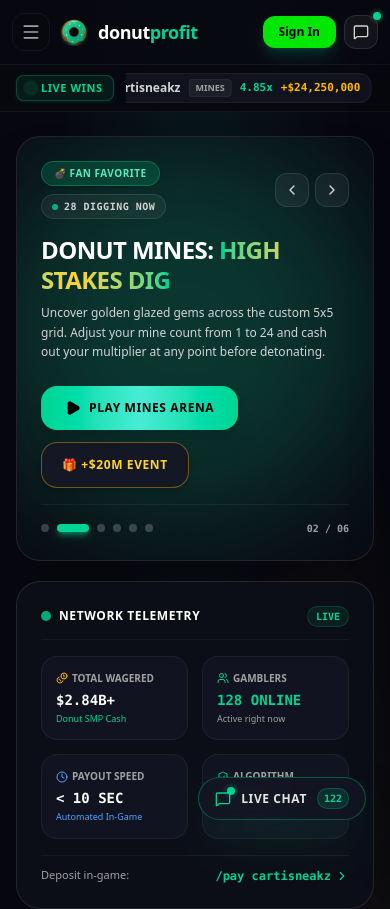
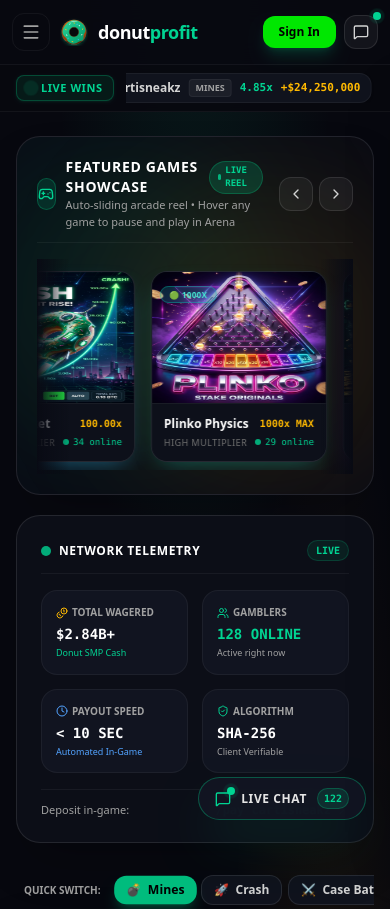
Before and after one commit to discordlarp/donutprofit, a Next.js app: page / in a window 390 px wide. Shown: the top 909 px of the page. Built offline with nearby package versions, Linux system fonts and the light colour scheme; grey boxes are pictures that could not be loaded.

Commit message:
Convert showcase to continuous sliding game reel and remove rakeback completely

```diff
--- a/src/app/globals.css
+++ b/src/app/globals.css
@@ -131,3 +131,21 @@ button:hover {
 .animate-marquee:hover {
   animation-play-state: paused;
 }
+
+/* Continuous Sliding Game Showcase Reel */
+@keyframes showcaseSlide {
+  0% { transform: translateX(0%); }
+  100% { transform: translateX(-50%); }
+}
+
+.animate-showcase-slide {
+  display: flex;
+  width: max-content;
+  animation: showcaseSlide 32s linear infinite;
+  will-change: transform;
+}
+
+.animate-showcase-slide:hover,
+.hover\:pause:hover {
+  animation-play-state: paused !important;
+}
--- a/src/components/Footer.tsx
+++ b/src/components/Footer.tsx
@@ -32,7 +32,7 @@ export default function Footer() {
             <ul className="flex flex-col gap-2 text-xs">
               <li><Link href="/" className="hover:text-emerald-400 transition">Casino Games</Link></li>
               <li><Link href="/profile" className="hover:text-emerald-400 transition">Donut Stake Profile</Link></li>
-              <li><Link href="/profile?tab=vip" className="hover:text-amber-400 transition text-amber-300 font-bold">VIP Club & Rakeback</Link></li>
+              <li><Link href="/profile?tab=vip" className="hover:text-amber-400 transition text-amber-300 font-bold">VIP Club & Perks</Link></li>
               <li><Link href="/referral" className="hover:text-amber-400 transition">20M Referral Bonus</Link></li>
               <li><Link href="/deposit" className="hover:text-emerald-400 transition">Deposit In-Game Currency</Link></li>
               <li><Link href="/withdraw" className="hover:text-amber-400 transition">Withdrawal Requests</Link></li>
--- a/src/components/GamesSidebar.tsx
+++ b/src/components/GamesSidebar.tsx
@@ -146,7 +146,7 @@ export default function GamesSidebar({ activeGame, onSelectGame }: GamesSidebarP
               </div>
               {!isSidebarCollapsed && (
                 <div className="flex flex-col min-w-0">
-                  <span className="truncate">VIP Club & Rakeback</span>
+                  <span className="truncate">VIP Club & Perks</span>
                   <span className="text-[9px] text-amber-400/80 font-mono font-bold leading-none mt-0.5">
                     Level Up Perks
                   </span>
--- a/src/components/Navbar.tsx
+++ b/src/components/Navbar.tsx
@@ -308,7 +308,7 @@ export default function Navbar({ onToggleChat: propOnToggle, isChatOpen: propIsO
                         className="px-3 py-2 rounded-xl text-amber-300 hover:text-white hover:bg-amber-500/10 flex items-center gap-2 font-bold transition"
                       >
                         <Crown className="w-3.5 h-3.5 text-amber-400" />
-                        <span>VIP Club & Rakeback</span>
+                        <span>VIP Club & Perks</span>
                       </Link>
 
                       <Link
--- a/src/components/RotatingGameShowcase.tsx
+++ b/src/components/RotatingGameShowcase.tsx
@@ -1,230 +1,237 @@
 'use client';
 
-import React, { useState, useEffect, useRef } from 'react';
-import Link from 'next/link';
+import React, { useRef } from 'react';
 import { GameType } from '@/types';
 import { sound } from '@/lib/sound';
 import {
-  Zap,
+  Gamepad2,
   ChevronLeft,
   ChevronRight,
-  Swords,
+  Play,
   Sparkles,
-  Crown,
-  Flame,
-  ShieldCheck,
-  Clock,
-  Play
+  Zap
 } from 'lucide-react';
 
-interface ShowcaseSlide {
-  id: GameType | 'vip';
+interface ShowcaseGame {
+  id: GameType;
   title: string;
-  headlineHighlight: string;
-  description: string;
+  category: string;
   badge: string;
   badgeStyle: string;
-  multiplierTag: string;
-  statTag: string;
-  posterImage: string;
-  glowColor: string;
-  bgGradient: string;
-  btnGradient: string;
-  btnText: string;
-  isGame: boolean;
-  link?: string;
+  multiplier: string;
+  players: number;
+  image: string;
+  glow: string;
 }
 
-const SHOWCASE_SLIDES: ShowcaseSlide[] = [
+const SHOWCASE_GAMES: ShowcaseGame[] = [
   {
     id: 'casebattles',
-    title: 'CASE BATTLES',
-    headlineHighlight: 'WINNER TAKES ALL',
-    description: 'High stakes 1v1 unboxing duels against live Donut SMP players. Open mystery loot crates in real-time — highest total value walks away with the entire pot.',
-    badge: '⚔️ PVP BATTLEFIELD',
+    title: 'Case Battles',
+    category: 'PvP Duels',
+    badge: '⚔️ PVP BATTLE',
     badgeStyle: 'bg-amber-500/20 text-amber-300 border-amber-500/40',
-    multiplierTag: 'PVP JACKPOT',
-    statTag: '31 Battling Live',
-    posterImage: '/images/cards/casebattles.png',
-    glowColor: 'rgba(245, 158, 11, 0.25)',
-    bgGradient: 'from-amber-950/40 via-[#14101a] to-[#080912]',
-    btnGradient: 'bg-gradient-to-r from-amber-400 via-yellow-400 to-amber-300 text-black hover:shadow-amber-500/30',
-    btnText: 'START CASE BATTLE',
-    isGame: true,
+    multiplier: 'PVP WIN',
+    players: 31,
+    image: '/images/cards/casebattles.png',
+    glow: 'rgba(245, 158, 11, 0.45)',
   },
   {
     id: 'mines',
-    title: 'DONUT MINES',
-    headlineHighlight: 'HIGH STAKES DIG',
-    description: 'Uncover golden glazed gems across the custom 5x5 grid. Adjust your mine count from 1 to 24 and cash out your multiplier at any point before detonating.',
-    badge: '💣 FAN FAVORITE',
+    title: 'Donut Mines',
+    category: 'Originals',
+    badge: '💣 POPULAR',
     badgeStyle: 'bg-emerald-500/20 text-emerald-300 border-emerald-500/40',
-    multiplierTag: '4.95x MULTIPLIER',
-    statTag: '28 Digging Now',
-    posterImage: '/images/cards/mines.png',
-    glowColor: 'rgba(16, 185, 129, 0.25)',
-    bgGradient: 'from-emerald-950/40 via-[#0e1619] to-[#080912]',
-    btnGradient: 'bg-gradient-to-r from-emerald-400 via-teal-300 to-emerald-400 text-black hover:shadow-emerald-500/30',
-    btnText: 'PLAY MINES ARENA',
-    isGame: true,
+    multiplier: '4.95x MAX',
+    players: 28,
+    image: '/images/cards/mines.png',
+    glow: 'rgba(16, 185, 129, 0.45)',
   },
   {
     id: 'crash',
-    title: 'DONUT CRASH',
-    headlineHighlight: 'RIDE THE MULTIPLIER',
-    description: 'Watch the rocket soar up the exponential graph into orbit. Lock in your win before the unexpected crash occurs for massive high-roller multipliers.',
-    badge: '🚀 100X MULTIPLIER',
+    title: 'Crash Rocket',
+    category: 'High Multiplier',
+    badge: '🚀 100X',
     badgeStyle: 'bg-sky-500/20 text-sky-300 border-sky-500/40',
-    multiplierTag: '100.00x MAX',
-    statTag: '34 Players Watching',
-    posterImage: '/images/cards/crash.png',
-    glowColor: 'rgba(56, 189, 248, 0.25)',
-    bgGradient: 'from-sky-950/40 via-[#0f1422] to-[#080912]',
-    btnGradient: 'bg-gradient-to-r from-sky-400 via-cyan-300 to-sky-400 text-black hover:shadow-sky-500/30',
-    btnText: 'LAUNCH CRASH ROCKET',
-    isGame: true,
+    multiplier: '100.00x',
+    players: 34,
+    image: '/images/cards/crash.png',
+    glow: 'rgba(56, 189, 248, 0.45)',
   },
   {
     id: 'plinko',
-    title: 'PLINKO PHYSICS',
-    headlineHighlight: '1,000X JACKPOT PEGS',
-    description: '60FPS fluid physics simulation. Drop custom neon balls through the pin pyramid and aim for the high-volatility outer buckets for jackpot payouts.',
-    badge: '🟢 1000X JACKPOT',
+    title: 'Plinko Physics',
+    category: 'High Multiplier',
+    badge: '🟢 1000X',
     badgeStyle: 'bg-teal-500/20 text-teal-300 border-teal-500/40',
-    multiplierTag: '1,000X PEGS',
-    statTag: '29 Dropping Pegs',
-    posterImage: '/images/cards/plinko.png',
-    glowColor: 'rgba(20, 184, 166, 0.25)',
-    bgGradient: 'from-teal-950/40 via-[#0e171b] to-[#080912]',
-    btnGradient: 'bg-gradient-to-r from-teal-400 via-emerald-300 to-teal-400 text-black hover:shadow-teal-500/30',
-    btnText: 'DROP PLINKO PEGS',
-    isGame: true,
+    multiplier: '1000x MAX',
+    players: 29,
+    image: '/images/cards/plinko.png',
+    glow: 'rgba(20, 184, 166, 0.45)',
+  },
+  {
+    id: 'slots',
+    title: 'SMP Slots',
+    category: 'Originals',
+    badge: '🎰 JACKPOT',
+    badgeStyle: 'bg-purple-500/20 text-purple-300 border-purple-500/40',
+    multiplier: '5.00x',
+    players: 22,
+    image: '/images/cards/slots.png',
+    glow: 'rgba(168, 85, 247, 0.45)',
   },
   {
     id: 'coinflip',
-    title: 'DONUT COINFLIP',
-    headlineHighlight: '50/50 1V1 DUELS',
-    description: 'Glazed vs Chocolate 3D animated coin flip against live SMP players. Pure 50/50 provably fair mathematical randomness with automated instant payouts.',
-    badge: '🪙 INSTANT 1V1 PVP',
+    title: 'Coinflip 1v1',
+    category: 'PvP Duels',
+    badge: '🪙 1V1 DUELS',
     badgeStyle: 'bg-yellow-500/20 text-yellow-300 border-yellow-500/40',
-    multiplierTag: '2.00x PAYOUT',
-    statTag: '24 Flipping Live',
-    posterImage: '/images/cards/coinflip.png',
-    glowColor: 'rgba(234, 179, 8, 0.25)',
-    bgGradient: 'from-yellow-950/40 via-[#18140c] to-[#080912]',
-    btnGradient: 'bg-gradient-to-r from-amber-400 to-yellow-400 text-black hover:shadow-amber-500/30',
-    btnText: 'FLIP COIN NOW',
-    isGame: true,
+    multiplier: '2.00x',
+    players: 24,
+    image: '/images/cards/coinflip.png',
+    glow: 'rgba(234, 179, 8, 0.45)',
   },
   {
-    id: 'vip',
-    title: 'DONUT STAKE VIP',
-    headlineHighlight: 'UP TO 20% RAKEBACK',
-    description: 'Every single wager counts towards advancing your VIP status from Crumb up to Mythic. Claim weekly reloads, instant rakeback cash, and VIP level bounties.',
-    badge: '👑 EXCLUSIVE VIP CLUB',
-    badgeStyle: 'bg-purple-500/20 text-purple-300 border-purple-500/40',
-    multiplierTag: '20% MAX RAKEBACK',
-    statTag: '9 Tiers Unlocked',
-    posterImage: '/images/cards/slots.png',
-    glowColor: 'rgba(168, 85, 247, 0.25)',
-    bgGradient: 'from-purple-950/40 via-[#160c20] to-[#080912]',
-    btnGradient: 'bg-gradient-to-r from-purple-400 via-fuchsia-300 to-purple-400 text-black hover:shadow-purple-500/30',
-    btnText: 'VIEW VIP BENEFITS',
-    isGame: false,
-    link: '/profile?tab=vip',
+    id: 'towers',
+    title: 'Towers',
+    category: 'Originals',
+    badge: '🏰 ORIGINAL',
+    badgeStyle: 'bg-rose-500/20 text-rose-300 border-rose-500/40',
+    multiplier: '4.00x',
+    players: 15,
+    image: '/images/cards/towers.png',
+    glow: 'rgba(244, 63, 94, 0.45)',
+  },
+  {
+    id: 'roulette',
+    title: 'Donut Roulette',
+    category: 'Tables',
+    badge: '🎯 14X GOLD',
+    badgeStyle: 'bg-amber-500/20 text-amber-300 border-amber-500/40',
+    multiplier: '14.00x',
+    players: 18,
+    image: '/images/cards/roulette.png',
+    glow: 'rgba(245, 158, 11, 0.45)',
+  },
+  {
+    id: 'blackjack',
+    title: 'Blackjack 21',
+    category: 'Tables',
+    badge: '🂡 LIVE DEALER',
+    badgeStyle: 'bg-blue-500/20 text-blue-300 border-blue-500/40',
+    multiplier: '2.50x',
+    players: 19,
+    image: '/images/cards/blackjack.png',
+    glow: 'rgba(59, 130, 246, 0.45)',
+  },
+  {
+    id: 'limbo',
+    title: 'Limbo Fast',
+    category: 'High Multiplier',
+    badge: '📈 1000X',
+    badgeStyle: 'bg-emerald-500/20 text-emerald-300 border-emerald-500/40',
+    multiplier: '1000x',
+    players: 16,
+    image: '/images/cards/limbo.png',
+    glow: 'rgba(16, 185, 129, 0.45)',
+  },
+  {
+    id: 'cases',
+    title: 'Loot Cases',
+    category: 'Originals',
+    badge: '📦 LOOT BOX',
+    badgeStyle: 'bg-orange-500/20 text-orange-300 border-orange-500/40',
+    multiplier: '4.50x',
+    players: 12,
+    image: '/images/cards/cases.png',
+    glow: 'rgba(249, 115, 22, 0.45)',
+  },
+  {
+    id: 'dice',
+    title: 'Custom Dice',
+    category: 'Originals',
+    badge: '🎲 FAIR',
+    badgeStyle: 'bg-cyan-500/20 text-cyan-300 border-cyan-500/40',
+    multiplier: '5.00x',
+    players: 14,
+    image: '/images/cards/dice.png',
+    glow: 'rgba(6, 182, 212, 0.45)',
   },
 ];
+
+// Duplicated for an unbroken, infinite sliding loop
+const SLIDING_REEL = [...SHOWCASE_GAMES, ...SHOWCASE_GAMES];
 
 interface RotatingGameShowcaseProps {
   onSelectGame: (gameId: GameType) => void;
 }
 
 export default function RotatingGameShowcase({ onSelectGame }: RotatingGameShowcaseProps) {
-  const [currentIndex, setCurrentIndex] = useState(0);
-  const [isPaused, setIsPaused] = useState(false);
-  const timerRef = useRef<NodeJS.Timeout | null>(null);
+  const scrollRef = useRef<HTMLDivElement>(null);
 
-  const currentSlide = SHOWCASE_SLIDES[currentIndex];
-
-  // Automatic Rotation Timer (every 5 seconds)
-  useEffect(() => {
-    if (isPaused) return;
-
-    timerRef.current = setInterval(() => {
-      setCurrentIndex((prev) => (prev + 1) % SHOWCASE_SLIDES.length);
-    }, 5200);
-
-    return () => {
-      if (timerRef.current) clearInterval(timerRef.current);
-    };
-  }, [isPaused]);
-
-  const handlePrev = (e: React.MouseEvent) => {
-    e.stopPropagation();
-    sound.playClick();
-    setCurrentIndex((prev) => (prev === 0 ? SHOWCASE_SLIDES.length - 1 : prev - 1));
-  };
-
-  const handleNext = (e: React.MouseEvent) => {
-    e.stopPropagation();
-    sound.playClick();
-    setCurrentIndex((prev) => (prev + 1) % SHOWCASE_SLIDES.length);
-  };
-
-  const handleAction = () => {
+  const handleSelect = (id: GameType) => {
     sound.playWin();
-    if (currentSlide.isGame) {
-      onSelectGame(currentSlide.id as GameType);
+    onSelectGame(id);
     const arena = document.getElementById('play-arena');
     if (arena) {
       arena.scrollIntoView({ behavior: 'smooth' });
     }
+  };
+
+  const handleScrollLeft = () => {
+    sound.playClick();
+    if (scrollRef.current) {
+      scrollRef.current.scrollBy({ left: -320, behavior: 'smooth' });
+    }
+  };
+
+  const handleScrollRight = () => {
+    sound.playClick();
+    if (scrollRef.current) {
+      scrollRef.current.scrollBy({ left: 320, behavior: 'smooth' });
     }
   };
 
   return (
-    <div
-      onMouseEnter={() => setIsPaused(true)}
-      onMouseLeave={() => setIsPaused(false)}
-      className="relative rounded-3xl overflow-hidden border border-white/10 bg-[#090b14] p-6 sm:p-8 flex flex-col justify-between shadow-2xl transition-all duration-500 min-h-[340px] group select-none"
-    >
-      {/* Dynamic Ambient Background Glow */}
-      <div
-        className="absolute top-0 right-0 w-96 h-96 rounded-full blur-3xl pointer-events-none transition-all duration-700"
-        style={{ background: currentSlide.glowColor }}
-      />
-      <div className="absolute inset-0 bg-gradient-to-br transition-all duration-700 pointer-events-none opacity-40" />
+    <div className="relative rounded-3xl overflow-hidden border border-white/10 bg-[#090b14] p-5 sm:p-6 shadow-2xl flex flex-col justify-between select-none">
+      {/* Background Ambient Glows */}
+      <div className="absolute top-0 right-1/4 w-80 h-80 bg-emerald-500/10 rounded-full blur-3xl pointer-events-none" />
+      <div className="absolute bottom-0 left-1/4 w-80 h-80 bg-amber-500/10 rounded-full blur-3xl pointer-events-none" />
 
-      {/* Top Header Row of Showcase */}
-      <div className="relative z-10 flex items-center justify-between gap-3 mb-4">
-        {/* Dynamic Badge & Status */}
-        <div className="flex items-center gap-2 flex-wrap">
-          <span className={`text-[10px] font-black uppercase tracking-wider px-3 py-1 rounded-full border shadow-sm ${currentSlide.badgeStyle}`}>
-            {currentSlide.badge}
-          </span>
-          <span className="text-[10px] font-black uppercase tracking-wider px-2.5 py-1 rounded-full bg-white/5 text-neutral-300 border border-white/10 flex items-center gap-1.5 font-mono">
+      {/* Top Header of the Showcase */}
+      <div className="relative z-10 flex items-center justify-between gap-4 mb-4 pb-3 border-b border-white/5">
+        <div className="flex items-center gap-2.5">
+          <div className="w-8 h-8 rounded-xl bg-emerald-500/15 border border-emerald-500/30 flex items-center justify-center text-emerald-400">
+            <Gamepad2 className="w-4 h-4" />
+          </div>
+          <div>
+            <div className="flex items-center gap-2">
+              <h2 className="text-sm sm:text-base font-black text-white uppercase tracking-wider">
+                FEATURED GAMES SHOWCASE
+              </h2>
+              <span className="text-[9px] font-black uppercase px-2 py-0.5 rounded-full bg-emerald-500/20 text-emerald-400 border border-emerald-500/30 font-mono flex items-center gap-1">
                 <span className="w-1.5 h-1.5 rounded-full bg-emerald-400 animate-pulse" />
-            {currentSlide.statTag}
-          </span>
-          <span className="text-[10px] font-black uppercase px-2 py-1 rounded-full bg-emerald-500/10 text-emerald-400 border border-emerald-500/30 font-mono hidden sm:inline-block">
-            {currentSlide.multiplierTag}
+                LIVE REEL
               </span>
             </div>
+            <p className="text-[11px] text-neutral-400">
+              Auto-sliding arcade reel • Hover any game to pause and play in Arena
+            </p>
+          </div>
+        </div>
 
-        {/* Carousel Arrow Controls */}
+        {/* Manual Glide Buttons */}
         <div className="flex items-center gap-1.5 shrink-0">
           <button
-            onClick={handlePrev}
-            aria-label="Previous Showcase Game"
-            title="Previous Featured Game"
+            onClick={handleScrollLeft}
+            title="Scroll Left"
             className="p-2 rounded-xl bg-white/5 hover:bg-white/10 text-neutral-300 hover:text-white border border-white/10 transition cursor-pointer"
           >
             <ChevronLeft className="w-4 h-4" />
           </button>
           <button
-            onClick={handleNext}
-            aria-label="Next Showcase Game"
-            title="Next Featured Game"
+            onClick={handleScrollRight}
+            title="Scroll Right"
             className="p-2 rounded-xl bg-white/5 hover:bg-white/10 text-neutral-300 hover:text-white border border-white/10 transition cursor-pointer"
           >
             <ChevronRight className="w-4 h-4" />
@@ -232,98 +239,78 @@ export default function RotatingGameShowcase({ onSelectGame }: RotatingGameShowc
         </div>
       </div>
 
-      {/* Middle Center Content: Title, Description & Floating 3D Artwork */}
-      <div className="relative z-10 grid grid-cols-1 md:grid-cols-12 gap-6 items-center my-auto">
-        {/* Left Column: Text Content */}
-        <div className="md:col-span-8 flex flex-col justify-center">
-          <h2 className="text-2xl sm:text-4xl font-black text-white tracking-tight leading-tight mb-2">
-            {currentSlide.title}:{' '}
-            <span className="text-transparent bg-clip-text bg-gradient-to-r from-emerald-400 via-amber-300 to-emerald-400">
-              {currentSlide.headlineHighlight}
+      {/* The Actual Continuous Sliding Game Reel Track */}
+      <div className="relative w-full overflow-hidden py-1">
+        {/* Left & Right Gradient Shadows for seamless infinite edges */}
+        <div className="absolute left-0 top-0 bottom-0 w-8 sm:w-14 bg-gradient-to-r from-[#090b14] to-transparent z-10 pointer-events-none" />
+        <div className="absolute right-0 top-0 bottom-0 w-8 sm:w-14 bg-gradient-to-l from-[#090b14] to-transparent z-10 pointer-events-none" />
+
+        {/* Sliding Reel Belt */}
+        <div
+          ref={scrollRef}
+          className="flex items-center gap-4 animate-showcase-slide hover:pause overflow-x-auto scrollbar-none py-2"
+        >
+          {SLIDING_REEL.map((game, idx) => (
+            <div
+              key={`${game.id}-${idx}`}
+              onClick={() => handleSelect(game.id)}
+              className="relative w-44 sm:w-48 shrink-0 rounded-2xl overflow-hidden border border-white/10 bg-[#0d101a] group cursor-pointer transition-all duration-300 hover:-translate-y-2 hover:shadow-2xl hover:border-emerald-400/60"
+              style={{
+                boxShadow: `0 10px 25px -10px ${game.glow}`,
+              }}
+            >
+              {/* 3D Poster Artwork Box */}
+              <div className="relative aspect-[4/3] w-full overflow-hidden bg-neutral-900">
+                {/* eslint-disable-next-line @next/next/no-img-element */}
+                <img
+                  src={game.image}
+                  alt={game.title}
+                  className="w-full h-full object-cover transition-transform duration-500 group-hover:scale-110"
+                  loading="lazy"
+                />
+
+                {/* Top Corner Badge */}
+                <div className="absolute top-2 left-2 z-10">
+                  <span className={`text-[8px] font-black uppercase tracking-wider px-2 py-0.5 rounded-full border shadow-md ${game.badgeStyle}`}>
+                    {game.badge}
                   </span>
-          </h2>
-          <p className="text-xs sm:text-sm text-neutral-300 max-w-xl leading-relaxed mb-6 font-medium">
-            {currentSlide.description}
-          </p>
+                </div>
 
-          {/* Action Buttons */}
-          <div className="flex flex-wrap items-center gap-3">
-            {currentSlide.isGame ? (
-              <button
-                onClick={handleAction}
-                className={`px-6 py-3.5 rounded-2xl ${currentSlide.btnGradient} font-black text-xs uppercase tracking-wider shadow-xl transition-all transform active:scale-95 flex items-center gap-2 cursor-pointer`}
-              >
-                <Play className="w-4 h-4 fill-current" />
-                <span>{currentSlide.btnText}</span>
-              </button>
-            ) : (
-              <Link
-                href={currentSlide.link || '/profile?tab=vip'}
-                className={`px-6 py-3.5 rounded-2xl ${currentSlide.btnGradient} font-black text-xs uppercase tracking-wider shadow-xl transition-all transform active:scale-95 flex items-center gap-2 cursor-pointer`}
-              >
-                <Crown className="w-4 h-4" />
-                <span>{currentSlide.btnText}</span>
-              </Link>
-            )}
-
-            <Link
-              href="/referral"
-              className="px-5 py-3.5 rounded-2xl bg-[#141824] hover:bg-[#1a2030] text-amber-300 border border-amber-400/40 font-black text-xs uppercase tracking-wider transition-all shadow-md flex items-center gap-2 cursor-pointer"
-            >
-              <span>🎁 +$20M EVENT</span>
-            </Link>
+                {/* Hover Quick-Play Overlay */}
+                <div className="absolute inset-0 bg-black/60 backdrop-blur-[2px] opacity-0 group-hover:opacity-100 transition-opacity duration-200 flex flex-col items-center justify-center gap-1.5 z-20">
+                  <div className="w-10 h-10 rounded-full bg-emerald-500 text-black flex items-center justify-center shadow-lg shadow-emerald-500/40 transform group-hover:scale-105 transition">
+                    <Play className="w-5 h-5 fill-current ml-0.5" />
+                  </div>
+                  <span className="text-[10px] font-black text-white uppercase tracking-wider">
+                    PLAY IN ARENA
+                  </span>
                 </div>
               </div>
 
-        {/* Right Column: Floating 3D Showcase Card Visual */}
-        <div className="hidden md:flex md:col-span-4 items-center justify-center">
-          <div
-            onClick={handleAction}
-            className="relative w-44 aspect-[4/5] rounded-3xl overflow-hidden border-2 border-white/15 bg-gradient-to-b from-[#181d2c] to-[#0c0e18] shadow-2xl transform group-hover:scale-105 group-hover:-rotate-1 transition-all duration-500 cursor-pointer"
-            style={{ boxShadow: `0 20px 40px -15px ${currentSlide.glowColor}` }}
-          >
-            {/* eslint-disable-next-line @next/next/no-img-element */}
-            <img
-              src={currentSlide.posterImage}
-              alt={currentSlide.title}
-              className="w-full h-full object-cover"
-            />
-            <div className="absolute inset-0 bg-gradient-to-t from-black/80 via-transparent to-transparent flex flex-col justify-end p-3">
-              <span className="text-[10px] font-black uppercase text-amber-300 tracking-wider">
-                {currentSlide.multiplierTag}
+              {/* Bottom Card Meta Details */}
+              <div className="p-3 bg-[#0d101a] flex flex-col gap-1 border-t border-white/5">
+                <div className="flex items-center justify-between">
+                  <span className="font-black text-xs text-white group-hover:text-emerald-400 transition truncate">
+                    {game.title}
                   </span>
-              <span className="text-xs font-black text-white truncate">
-                {currentSlide.title}
+                  <span className="text-[10px] font-mono font-black text-amber-400 shrink-0">
+                    {game.multiplier}
+                  </span>
+                </div>
+
+                <div className="flex items-center justify-between text-[10px] text-neutral-400">
+                  <span className="font-medium text-[9px] uppercase tracking-wider text-neutral-500">
+                    {game.category}
+                  </span>
+                  <span className="flex items-center gap-1 text-[9px] font-mono font-medium text-emerald-400">
+                    <span className="w-1.5 h-1.5 rounded-full bg-emerald-400 animate-pulse" />
+                    {game.players} online
                   </span>
                 </div>
               </div>
             </div>
+          ))}
         </div>
-
-      {/* Bottom Horizontal Slider Progress Indicators */}
-      <div className="relative z-10 pt-4 mt-4 border-t border-white/5 flex items-center justify-between gap-4">
-        <div className="flex items-center gap-2 flex-1">
-          {SHOWCASE_SLIDES.map((slide, idx) => {
-            const isActive = idx === currentIndex;
-            return (
-              <button
-                key={slide.id}
-                onClick={() => {
-                  sound.playClick();
-                  setCurrentIndex(idx);
-                }}
-                className={`h-2 rounded-full transition-all duration-300 cursor-pointer ${
-                  isActive ? 'w-8 bg-emerald-400 shadow-md shadow-emerald-400/50' : 'w-2 bg-white/20 hover:bg-white/40'
-                }`}
-                title={`Show ${slide.title}`}
-              />
-            );
-          })}
-        </div>
-
-        <span className="text-[10px] font-mono text-neutral-400 font-bold shrink-0">
-          0{currentIndex + 1} / 0{SHOWCASE_SLIDES.length}
-        </span>
       </div>
     </div>
   );
```
Also changed, not shown: src/app/profile/page.tsx (+28 -52 lines), src/context/GameContext.tsx (+1 -20 lines), src/lib/vip.ts (+9 -24 lines). Lines whose indentation alone changed are shown as unchanged.
